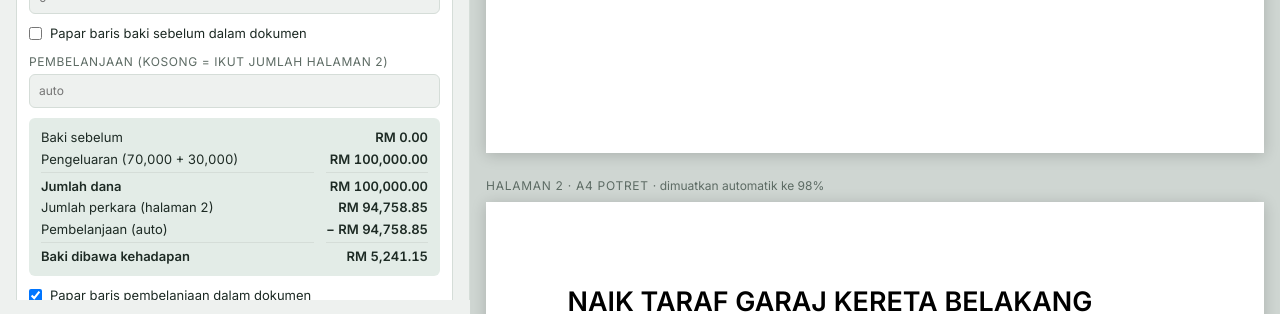
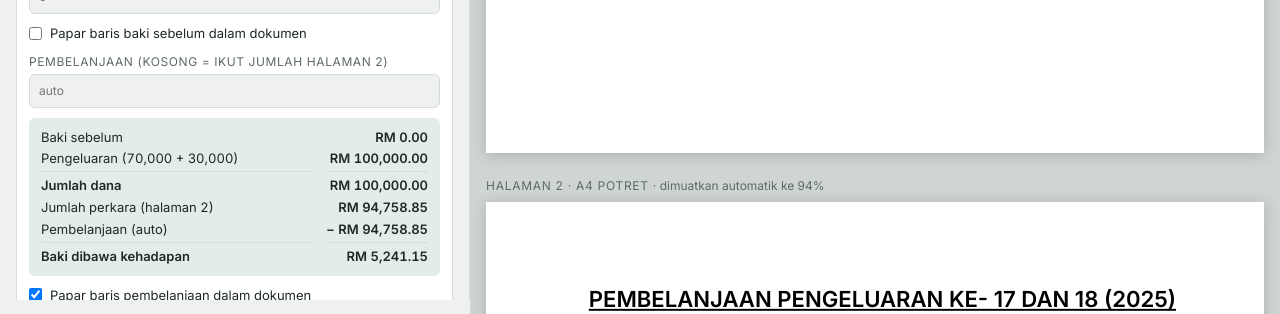
Before and after one commit to Larifsham99/borang-audit, a plain HTML site: page index.html in a window 1280 px wide. Shown: the part 500-814 px from the top of the page. Drawn offline with nearby package versions, Linux system fonts and the light colour scheme.

Commit message:
Halaman 2: tajuk automatik ikut halaman 1 (ayat boleh diubah)
Co-Authored-By: Claude Opus 5.5 <noreply@anthropic.com>
Claude-Session: https://claude.ai/code/session_017tM5AjwcqVjQZhzBTJkWBc

```diff
--- a/index.html
+++ b/index.html
@@ -200,18 +200,18 @@ const FONTS = {
   tahoma:  {n:"Tahoma", css:'Tahoma,Verdana,sans-serif'}
 };
 const EL_L = [["year","Tahun"],["ke","Pengeluaran ke-"],["tarikh","Tarikh"],["amt","Amaun pengeluaran"],["bakiLepas","Baki sebelum"],["belanja","Pembelanjaan"],["baki","Baki dibawa kehadapan"],["tunai","Tunai"],["tunaiNote","Nota kaki tunai"],["extra","Baris tambahan"]];
-const EL_P = [["tajuk","Tajuk projek"],["item","Nama perkara"],["itemAmt","Amaun perkara"],["sub","Pecahan (a, b, c)"],["subAmt","Amaun pecahan"],["jumlah","Jumlah"],["tunaiP","Tunai"],["tunaiNoteP","Nota kaki tunai"],["nota","Catatan"],["sign","Tandatangan"]];
+const EL_P = [["head","Tajuk automatik"],["tajuk","Tajuk projek"],["item","Nama perkara"],["itemAmt","Amaun perkara"],["sub","Pecahan (a, b, c)"],["subAmt","Amaun pecahan"],["jumlah","Jumlah"],["tunaiP","Tunai"],["tunaiNoteP","Nota kaki tunai"],["nota","Catatan"],["sign","Tandatangan"]];
 function defStyle(){
   return {
     font:"calibri", lh:1.25, kL:100, kP:100,
     mL:{t:16,r:20,b:14,l:20}, mP:{t:22,r:18,b:18,l:22},
     gapL:5, gapP:2.5, gapTitle:4, gapJumlah:9,
     alignL:"center", vL:"top", alignSign:"center", signPos:"bottom", alignTajuk:"left", upper:true,
-    numStyle:"num", subStyle:"alpha", amtLayout:"below", amtDec2:true, amtLeader:true, autoFit:true, signMulti:"row", mudirPos:"right",
+    numStyle:"num", subStyle:"alpha", amtLayout:"below", amtDec2:true, amtLeader:true, autoFit:true, signMulti:"row", mudirPos:"right", alignHead:"center", gapHead:6,
     el:{
       year:{s:44,b:1,i:0,u:0}, ke:{s:34,b:1,i:0,u:0}, tarikh:{s:34,b:1,i:0,u:0}, amt:{s:40,b:1,i:0,u:0},
       bakiLepas:{s:25,b:0,i:0,u:0}, belanja:{s:25,b:0,i:0,u:0}, baki:{s:25,b:0,i:0,u:0}, tunai:{s:25,b:1,i:0,u:0}, tunaiNote:{s:13,b:0,i:1,u:0}, extra:{s:18,b:0,i:0,u:0}, sign:{s:15,b:0,i:0,u:0},
-      tajuk:{s:21,b:1,i:0,u:0}, item:{s:20,b:0,i:0,u:0}, itemAmt:{s:20,b:1,i:0,u:0}, sub:{s:17,b:0,i:0,u:0}, subAmt:{s:17,b:0,i:0,u:0},
+      head:{s:18,b:1,i:0,u:1}, tajuk:{s:21,b:1,i:0,u:0}, item:{s:20,b:0,i:0,u:0}, itemAmt:{s:20,b:1,i:0,u:0}, sub:{s:17,b:0,i:0,u:0}, subAmt:{s:17,b:0,i:0,u:0},
       jumlah:{s:28,b:1,i:0,u:0}, tunaiP:{s:22,b:1,i:0,u:0}, tunaiNoteP:{s:12,b:0,i:1,u:0}, nota:{s:14,b:0,i:0,u:0}
     }
   };
@@ -223,7 +223,7 @@ function defaults(){
     amaun:[""], bakiLepas:"", showBakiLepas:false, belanja:"", showBelanja:true, showBaki:true,
     tunaiMode:"auto", tunaiManual:"", tunaiNote:"* Lebihan pembelanjaan dibayar secara tunai.", showTunaiP1:true, showTunaiP2:true,
     sign:"Ustaz Md Mukhtar Bin Tuan Guru Haji Omar Zuhdi", signJawatan:"Mudir", signLayout:"inline", signBracket:false, signDots:true, signTop:"", signExtra:"", signDateOn:true, signDateLabel:"Tarikh disahkan", signDate:"", signDatePos:"below",
-    saksiOn:false, saksi:[],
+    saksiOn:false, saksi:[], p2Head:true, p2HeadTpl:"PEMBELANJAAN {pengeluaran} {ke} ({tahun})",
     showSign:true, signOn:"p2", extraL:"",
     tajuk:"", items:[newItem()], nota:"",
     label:{pengeluaran:"PENGELUARAN KE-", belanja:"PEMBELANJAAN", baki:"BAKI DIBAWA KEHADAPAN", jumlah:"JUMLAH", bakiLepas:"BAKI SEBELUM", tunai:"TUNAI"},
@@ -332,6 +332,11 @@ function pageLand(r, kk){
     ${(r.signOn==="p1"||r.signOn==="both") ? signHtml(r, k, true) : ""}
   </div></div>`;
 }
+function headText(r){
+  const map = {pengeluaran:r.label.pengeluaran, ke:r.ke, tahun:r.tahun, tarikh:r.tarikh, nama:r.nama};
+  return String(r.p2HeadTpl||"").replace(/\{(\w+)\}/gi, (m,k)=> map[k.toLowerCase()] ?? m)
+    .replace(/\(\s*\)/g,"").replace(/\s{2,}/g," ").trim();
+}
 function signBlock(r, b){
   const nm = String(b.nama||"").trim(), jw = String(b.jawatan||"").trim();
   const name = nm ? (r.signBracket ? `(${esc(nm)})` : esc(nm)) : "";
@@ -380,6 +385,7 @@ function pagePort(r, kk){
     return `<div class="it" style="${ts("item")};--nw:${S.numStyle==="none"?"0":"1.6em"}"><span class="n">${num}</span><div>${head}${sl}</div></div>`;
   }).join("");
   return `<div class="page port" style="font-family:${FONTS[S.font].css};line-height:${S.lh}"><div class="port-in" style="padding:${m.t}mm ${m.r}mm ${m.b}mm ${m.l}mm">
+    ${r.p2Head && headText(r) ? `<div style="${ts("head")};text-align:${S.alignHead};margin-bottom:${S.gapHead}mm">${esc(headText(r))}</div>` : ""}
     ${r.tajuk ? `<div style="${ts("tajuk")};text-align:${S.alignTajuk};text-transform:${S.upper?"uppercase":"none"};white-space:pre-line;line-height:${S.lh*1.1};margin-bottom:${S.gapTitle}mm">${esc(r.tajuk)}</div>` : ""}
     <div class="pitems" style="gap:${S.gapP}mm">${items}</div>
     <div style="${ts("jumlah")};margin-top:${S.gapJumlah}mm">${esc(r.label.jumlah)} ${money(t.jumlah, r.dec)}</div>
@@ -519,6 +525,10 @@ function tabIsi(){
     ${fArea("extraL","Baris tambahan (satu baris satu, pilihan)",2,"cth. DISEMAK OLEH: ...")}
   </fieldset>
   <fieldset><legend>Halaman 2 · Potret (perincian)</legend>
+    ${fChk("p2Head","Tajuk automatik ikut halaman 1",true)}
+    ${cur().p2Head ? `${fText("p2HeadTpl","Ayat tajuk automatik","PEMBELANJAAN {pengeluaran} {ke} ({tahun})")}
+      <p class="hint">Kod ini diganti automatik: <code>{pengeluaran}</code> <code>{ke}</code> <code>{tahun}</code> <code>{tarikh}</code>. Hasil: <b data-headprev></b>
+      <button type="button" class="btn sm" data-act="headReset">Set semula</button></p>` : ""}
     ${fArea("tajuk","Tajuk projek",4)}
     <div style="display:flex;flex-direction:column;gap:10px">${items}</div>
     <div>${bt("add","items","item","+ Tambah perkara")}</div>
@@ -576,6 +586,7 @@ function tabGaya(){
   <fieldset><legend>Halaman 2 · Potret</legend>
     ${fRange("st.kP","Skala semua tulisan",50,150,2,"%")}
     <span class="hint">Margin (mm)</span>${mg("st.mP")}
+    <div class="row">${fSel("st.alignHead","Jajaran tajuk automatik",[["center","Tengah"],["left","Kiri"],["right","Kanan"]])}${fRange("st.gapHead","Jarak selepas tajuk automatik",0,25,0.5," mm")}</div>
     ${fRange("st.gapTitle","Jarak selepas tajuk",0,25,0.5," mm")}
     ${fRange("st.gapP","Jarak antara perkara",0,15,0.5," mm")}
     ${fRange("st.gapJumlah","Jarak sebelum jumlah",0,40,1," mm")}
@@ -644,6 +655,7 @@ function refresh(){
   if (t.tunaiManual && t.baki < 0 && r2(t.tunai + t.baki) !== 0) warns.push(`Tunai manual berbeza dengan lebihan belanja ${money(-t.baki,true)}.`);
   r.items.forEach((it,i)=>{ if (!it.auto && it.sub.some(s=>String(s.a).trim())){ const ss = r2(it.sub.reduce((a,s)=>a+n(s.a),0)); if (ss !== itemAmt(it)) warns.push(`Perkara ${i+1}: jumlah pecahan ${money(ss,true)} tidak sama dengan amaun ${money(itemAmt(it),true)}.`); } });
   f.querySelectorAll("[data-warn]").forEach(o=>{ o.hidden = !warns.length; o.innerHTML = warns.map(esc).join("<br>"); });
+  f.querySelectorAll("[data-headprev]").forEach(o=>o.textContent = headText(r) || "(kosong)");
   const kt = f.querySelector("[data-kalktot]"); if (kt) kt.textContent = money(r2(r.kalk.reduce((a,x)=>a+n(x.a),0)),true);
 }
 
@@ -692,6 +704,7 @@ $("form").addEventListener("click", e=>{
       toast("Jumlah " + money(tot,true) + " dihantar");
     }
   }
+  else if (act === "headReset") r.p2HeadTpl = "PEMBELANJAAN {pengeluaran} {ke} ({tahun})";
   else if (act === "today"){ const d = new Date(); r.signDate = `${String(d.getDate()).padStart(2,"0")}/${String(d.getMonth()+1).padStart(2,"0")}/${d.getFullYear()}`; }
   else if (act === "kalkClear") r.kalk = [{k:"",a:""}];
   else if (act === "styleAll"){ db.recs.forEach(x=>{ x.st = clone(r.st); x.label = clone(r.label); x.dec = r.dec; }); toast("Gaya digunakan untuk semua rekod"); }
```
